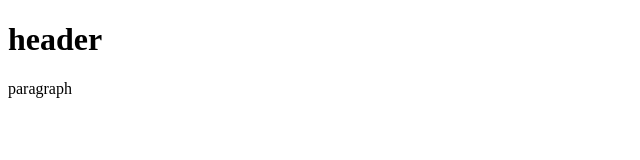
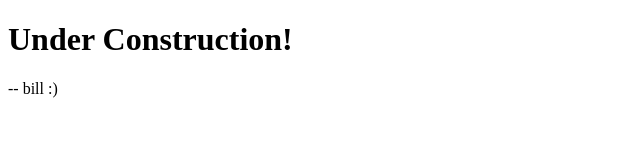
Before and after one commit to bderksen20/bderksen20.github.io, a plain HTML site: page index.html in a window 1280 px wide. Shown: the whole page, without its empty margins (0-640 px from the left). Drawn offline with Linux system fonts and the light colour scheme.

Commit message:
Update index.html

```diff
--- a/index.html
+++ b/index.html
@@ -2,8 +2,8 @@
 <html>
 <body>
 
-<h1>header</h1>
-<p>paragraph</p>
+<h1>Under Construction!</h1>
+<p> -- bill :) </p>
 
 </body>
 </html>
```
